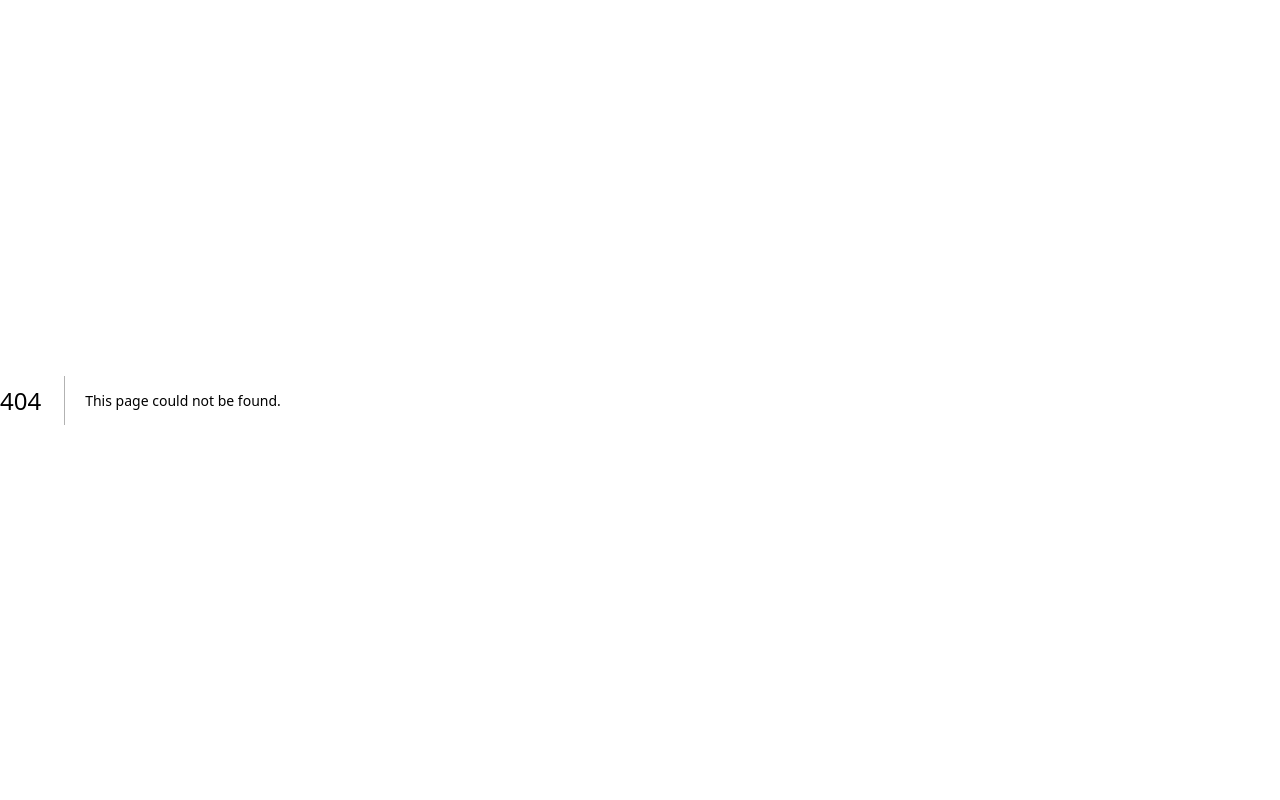
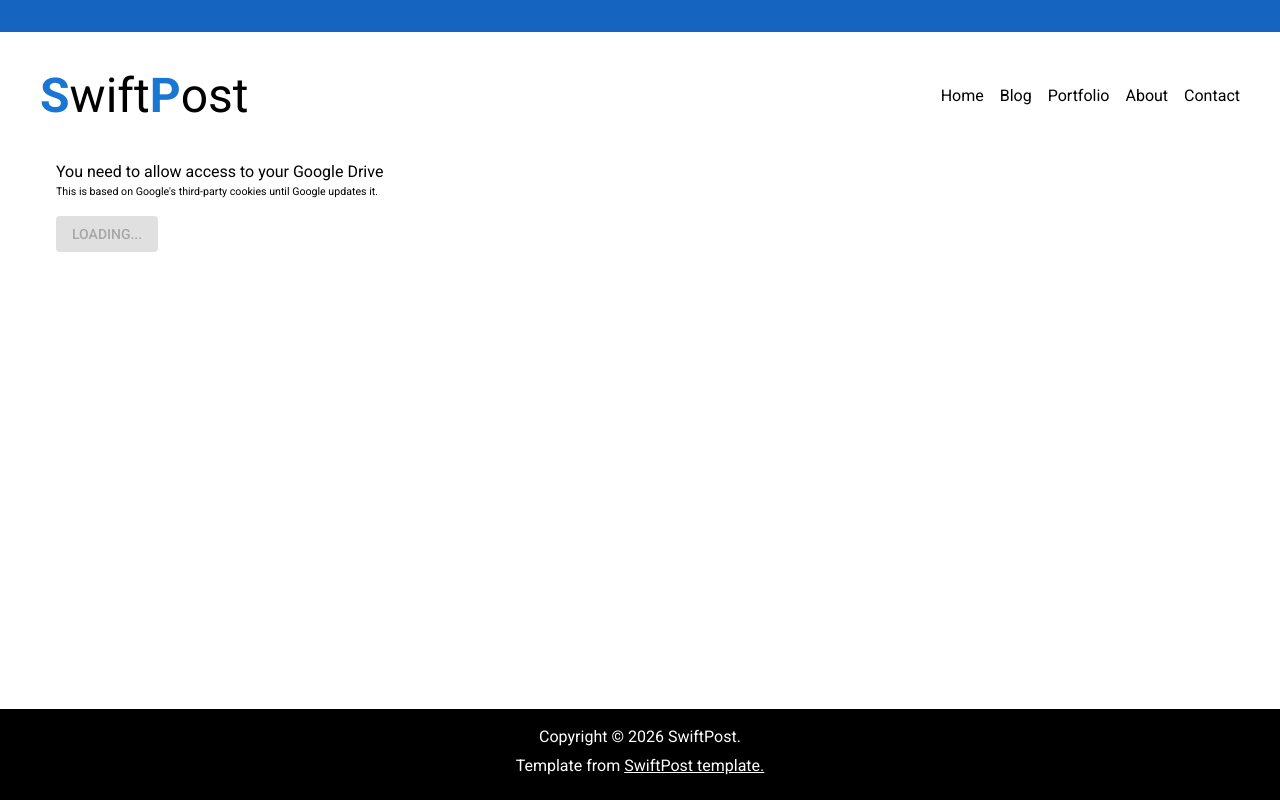
Before and after one commit to swiftpostlab/formyl, a Next.js app in the folder packages/main/: page /auth in a window 1280 px wide. Before the commit this address had no page. Built offline with nearby package versions, Linux system fonts and the light colour scheme; what @mui/material-nextjs would draw is missing.

Commit message:
Add support for Google Drive connection

```diff
--- /dev/null
+++ b/packages/main/src/app/auth/AuthClientWrapper.tsx
@@ -0,0 +1,52 @@
+'use client';
+
+import GoogleDriveAuthHandler from './GoogleDriveAuthHandler';
+import { isGoogleAuthError } from './types';
+import Stack from '@swiftpost/elysium/ui/base/Stack';
+import { staticTheme } from '@/styles/staticTheme';
+import Text from '@swiftpost/elysium/ui/base/Text';
+import { useState } from 'react';
+import { useSessionStorageValue } from '@/features/storage/hooks/useSessionStorageValue';
+import { sessionStorageKeys } from '@/features/storage/sessionStorage';
+
+const AuthClientWrapper = () => {
+  const [errorString, setErrorString] = useState<string>();
+  const { value: token, setValue: setToken } = useSessionStorageValue(
+    sessionStorageKeys.DRIVE_ACCESS_TOKEN,
+  );
+
+  return (
+    <>
+      {token == null ?
+        <>
+          <Stack marginBottom={staticTheme.spacing(2)}>
+            <Text>You need to allow access to your Google Drive</Text>
+            <Text fontSize={staticTheme.spacing(1.33)}>
+              {
+                "This is based on Google's third-party cookies until Google updates it."
+              }
+            </Text>
+            <Text color="red">{errorString}</Text>
+          </Stack>
+          <GoogleDriveAuthHandler
+            onSuccess={(token) => {
+              setToken(token);
+              setErrorString(undefined);
+            }}
+            onError={(e) => {
+              if (isGoogleAuthError(e)) {
+                setErrorString(e.message);
+                return;
+              }
+
+              console.log('Unknown error:', e);
+              setErrorString('Unknown error, please try again.');
+            }}
+          />
+        </>
+      : <Text>Access succeeded</Text>}
+    </>
+  );
+};
+
+export default AuthClientWrapper;
--- /dev/null
+++ b/packages/main/src/app/auth/GoogleDriveAuthHandler.tsx
@@ -0,0 +1,103 @@
+'use client';
+
+import React, { useState, useEffect, useRef } from 'react';
+import Script from 'next/script';
+import Button from '@swiftpost/elysium/ui/base/Button';
+import Stack from '@swiftpost/elysium/ui/base/Stack';
+
+import {
+  TokenClient,
+  GoogleTokenResponse,
+  isWindowWithGoogleAuthScriptClient,
+} from './types';
+
+const SCOPE = 'https://www.googleapis.com/auth/drive.appdata';
+
+interface Props {
+  onSuccess: (accessToken: string) => void;
+  onError?: (error: unknown) => void;
+  disabled?: boolean;
+}
+
+const GoogleDriveAuthHandler: React.FC<Props> = ({
+  onSuccess,
+  onError,
+  disabled,
+}) => {
+  const [isScriptLoaded, setIsScriptLoaded] = useState(false);
+
+  // Use a ref for the token client since it's not "state" that triggers UI updates itself
+  const tokenClientRef = useRef<TokenClient | null>(null);
+
+  useEffect(() => {
+    if (!isScriptLoaded) {
+      return;
+    }
+
+    // 1. Use your Type Guard to safely access window.google
+    if (isWindowWithGoogleAuthScriptClient(window)) {
+      try {
+        const client = window.google.accounts.oauth2.initTokenClient({
+          client_id: process.env.NEXT_PUBLIC_GOOGLE_CLIENT_ID ?? '',
+          scope: SCOPE,
+          callback: (response: GoogleTokenResponse) => {
+            if (response.error) {
+              console.error('Google Auth Error:', response);
+              onError?.(response);
+              return;
+            }
+
+            if (response.access_token) {
+              onSuccess(response.access_token);
+            }
+          },
+          error_callback: (err: unknown) => {
+            console.error('GIS Error:', err);
+            onError?.(err);
+          },
+        });
+
+        tokenClientRef.current = client;
+      } catch (err) {
+        console.error('Failed to initialize Token Client:', err);
+      }
+    }
+  }, [isScriptLoaded, onSuccess, onError]);
+
+  const handleConnect = () => {
+    const client = tokenClientRef.current;
+    if (!client) {
+      console.warn('Google Client not initialized');
+      return;
+    }
+
+    // 2. Trigger the popup
+    client.requestAccessToken({ prompt: '' });
+  };
+
+  return (
+    <Stack direction="row" alignItems="center" spacing={2}>
+      <Script
+        src="https://accounts.google.com/gsi/client"
+        strategy="afterInteractive"
+        onLoad={() => {
+          setIsScriptLoaded(true);
+        }}
+        onError={() => {
+          console.error('Failed to load Google script');
+        }}
+      />
+
+      <Button
+        onClick={handleConnect}
+        disabled={!isScriptLoaded || disabled}
+        variant="contained"
+        color="primary"
+      >
+        {isScriptLoaded ? 'Connect Drive' : 'Loading...'}
+      </Button>
+    </Stack>
+  );
+};
+
+export default GoogleDriveAuthHandler;
--- /dev/null
+++ b/packages/main/src/app/auth/page.tsx
@@ -0,0 +1,12 @@
+import SimplePageTemplate from '@/templates/SimplePageTemplate';
+import AuthClientWrapper from './AuthClientWrapper';
+
+const AuthPage: React.FC = () => {
+  return (
+    <SimplePageTemplate>
+      <AuthClientWrapper />
+    </SimplePageTemplate>
+  );
+};
+
+export default AuthPage;
--- /dev/null
+++ b/packages/main/src/app/auth/types.ts
@@ -0,0 +1,98 @@
+export interface GoogleTokenResponse {
+  access_token: string;
+  token_type: string;
+  expires_in: number;
+  scope: string;
+  error?: unknown;
+  error_description?: string;
+  error_uri?: string;
+}
+
+export interface TokenClientConfig {
+  client_id: string;
+  scope: string;
+  callback: (response: GoogleTokenResponse) => void;
+  error_callback?: (error: unknown) => void;
+}
+
+export interface TokenClient {
+  requestAccessToken: (overrideConfig?: {
+    prompt?: string;
+    login_hint?: string;
+  }) => void;
+}
+
+export interface GoogleAuthScriptClient {
+  google: {
+    accounts: {
+      oauth2: {
+        initTokenClient: (config: TokenClientConfig) => TokenClient;
+        hasGrantedAllScopes: (
+          tokenResponse: GoogleTokenResponse,
+          firstScope: string,
+          ...restScopes: string[]
+        ) => boolean;
+      };
+    };
+  };
+}
+
+export const isWindowWithGoogleAuthScriptClient = (
+  window: Window,
+): window is Window & GoogleAuthScriptClient => {
+  return (
+    'google' in window &&
+    typeof window.google === 'object' &&
+    window.google != null &&
+    'accounts' in window.google &&
+    typeof window.google.accounts === 'object' &&
+    window.google.accounts != null &&
+    'oauth2' in window.google.accounts &&
+    typeof window.google.accounts.oauth2 === 'object' &&
+    window.google.accounts.oauth2 != null &&
+    'initTokenClient' in window.google.accounts.oauth2
+  );
+};
+
+export const googleAuthErrorTypes = {
+  /**
+   * The popup window failed to open.
+   * Usually caused by a browser popup blocker or the action not being
+   * triggered by a direct user gesture (click).
+   */
+  POPUP_FAILED_TO_OPEN: 'popup_failed_to_open',
+
+  /**
+   * The user manually closed the popup window before completing the sign-in flow.
+   */
+  POPUP_CLOSED: 'popup_closed',
+
+  /**
+   * The Google library failed to initialize or load the iframe required for the popup.
+   * Often happens due to network issues or restrictive Content Security Policy (CSP).
+   */
+  UNKNOWN: 'unknown',
+} as const;
+
+export type GoogleAuthErrorType =
+  (typeof googleAuthErrorTypes)[keyof typeof googleAuthErrorTypes];
+
+export interface GoogleAuthError {
+  type: GoogleAuthErrorType;
+  message: string;
+  stack?: string;
+}
+
+export const isGoogleAuthError = (error: unknown): error is GoogleAuthError => {
+  return (
+    typeof error === 'object' &&
+    error != null &&
+    'type' in error &&
+    typeof error.type === 'string' &&
+    Object.values(googleAuthErrorTypes).includes(
+      error.type as GoogleAuthErrorType,
+    ) &&
+    'message' in error &&
+    typeof error.message === 'string'
+  );
+};
--- a/packages/main/src/templates/SimplePageTemplate.tsx
+++ b/packages/main/src/templates/SimplePageTemplate.tsx
@@ -25,6 +25,7 @@ const SimplePageTemplate: React.FC<Props> = ({ children }) => {
                 component="main"
                 id="main"
                 marginX={staticTheme.spacing(2)}
+                paddingX={staticTheme.spacing(2)}
                 contentMaxWidth={contentMaxWidth}
               >
                 {children}
```
